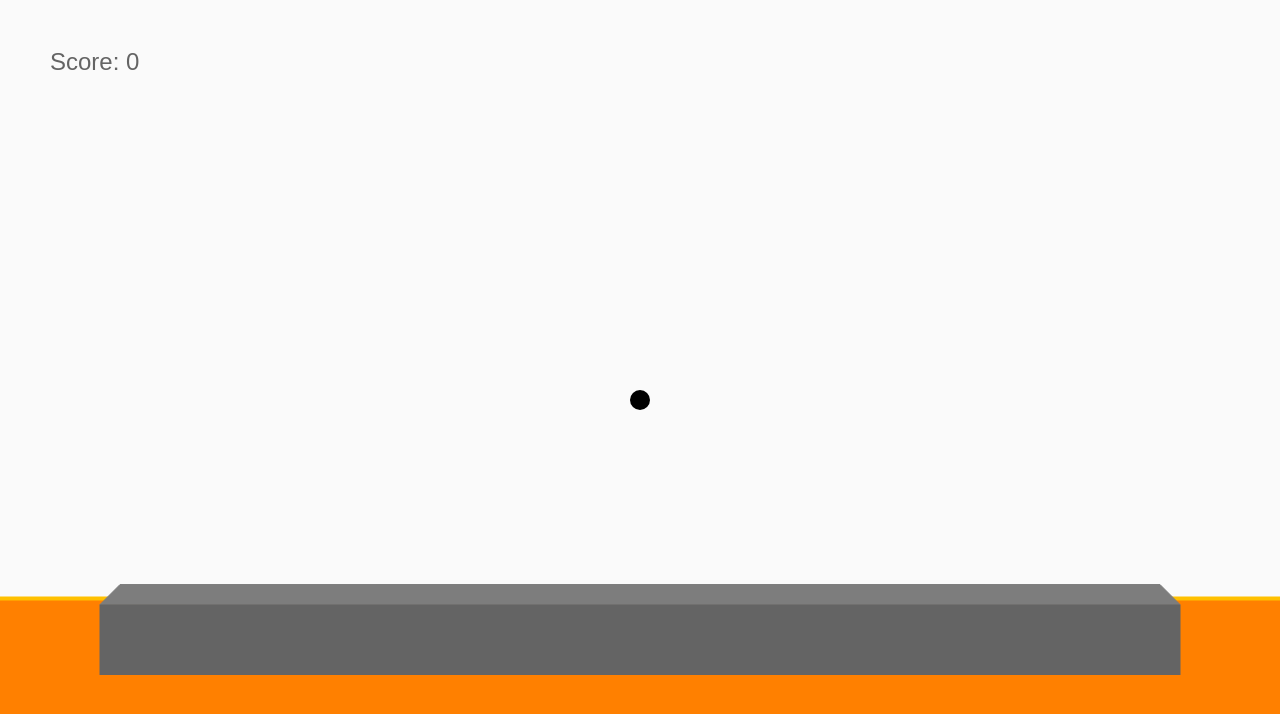
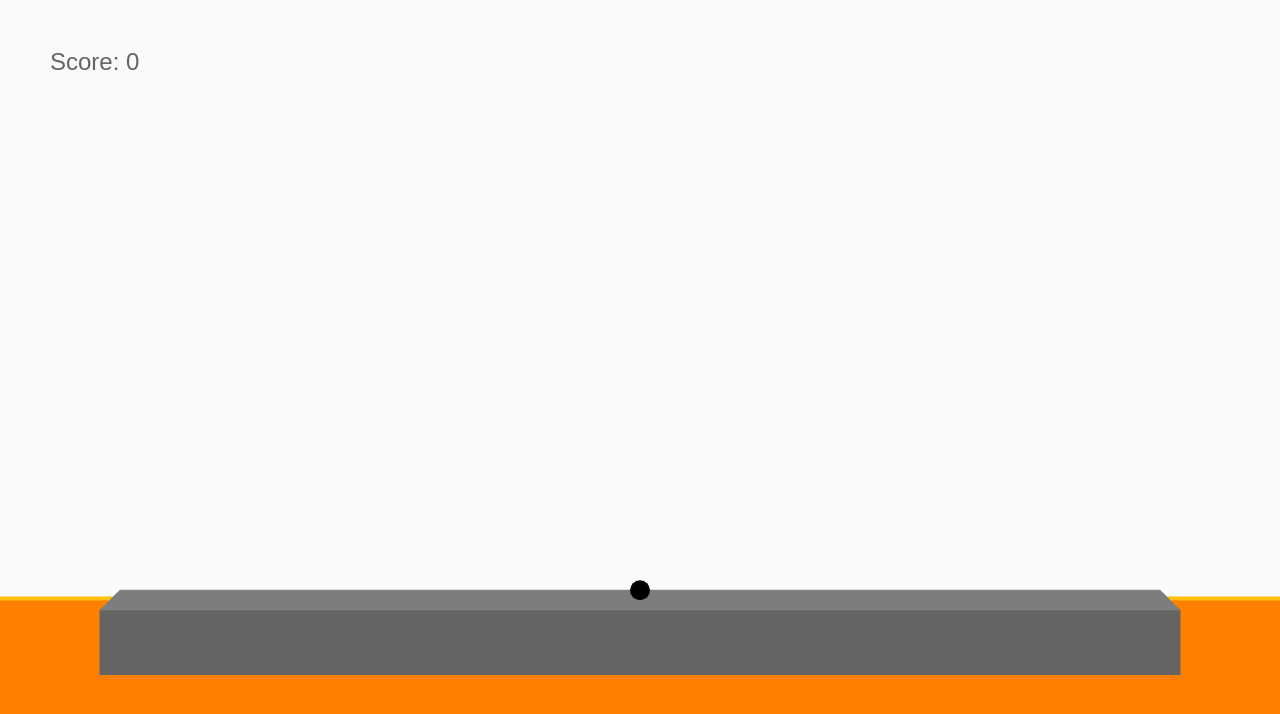
Before and after one commit to ogilliland/the-floor-is-lava, a plain HTML site: page index.html in a window 1280 px wide. Drawn offline with nearby package versions, Linux system fonts and the light colour scheme.

Commit message:
Collision and rock melting

```diff
--- a/index.html
+++ b/index.html
@@ -19,9 +19,10 @@
 	var ctx = canvas.getContext("2d");
 
 	// world building
-	var gravity = 0; // 0.5
+	var gravity = 0.5;
 	var friction = 0.2;
-	var meltRate = 0.05;
+	var meltRate = 0.2;
+	var score = 0;
 
 	// the floor is lava
 	var lavaMainColor = "#FF8000";
@@ -55,6 +56,8 @@
 		this.da = 0; // angular velocity
 		this.width = width;
 		this.height = height;
+		this.targetHeight = height;
+		this.targetY = y;
 	}
 
 	var rocks = new Array();
@@ -62,10 +65,20 @@
 		rocks.push(new Rock(x, y, width, height));
 	}
 
+	function meltRock(id, rate) {
+		if(rocks[id].targetHeight - rate > 0) {
+			rocks[id].targetHeight += (-1) * rate;
+			rocks[id].targetY += rate/2;
+		} else {
+			rocks[id].height = 0;
+			rocks[id].targetY = 200;
+		}
+	}
+
 	function drawScore() {
 		ctx.font = "24px Arial";
 		ctx.fillStyle = "#646464";
-		ctx.fillText("Score: " + 0, 50, 70);
+		ctx.fillText("Score: " + score, 50, 70);
 	}
 
 	function drawPlayer() {
@@ -146,13 +159,13 @@
 				calculateVertX(
 					rocks[i].x,
 					0.5 * rocks[i].width,
-					-0.5 * rocks[i].height + 10,
+					-0.5 * rocks[i].height,
 					rocks[i].a
 				),
 				calculateVertY(
 					rocks[i].y + (canvas.height - lavaMainHeight - lavaSurfaceHeight),
 					0.5 * rocks[i].width,
-					-0.5 * rocks[i].height + 10,
+					-0.5 * rocks[i].height,
 					rocks[i].a
 				)
 			);
@@ -160,13 +173,13 @@
 				calculateVertX(
 					rocks[i].x,
 					-0.5 * rocks[i].width,
-					-0.5 * rocks[i].height + 10,
+					-0.5 * rocks[i].height,
 					rocks[i].a
 				),
 				calculateVertY(
 					rocks[i].y + (canvas.height - lavaMainHeight - lavaSurfaceHeight),
 					-0.5 * rocks[i].width,
-					-0.5 * rocks[i].height + 10,
+					-0.5 * rocks[i].height,
 					rocks[i].a
 				)
 			);
@@ -195,13 +208,13 @@
 				calculateVertX(
 					rocks[i].x,
 					0.5 * rocks[i].width,
-					-0.5 * rocks[i].height + 10,
+					-0.5 * rocks[i].height,
 					rocks[i].a
 				),
 				calculateVertY(
 					rocks[i].y + (canvas.height - lavaMainHeight - lavaSurfaceHeight),
 					0.5 * rocks[i].width,
-					-0.5 * rocks[i].height + 10,
+					-0.5 * rocks[i].height,
 					rocks[i].a
 				)
 			);
@@ -209,13 +222,13 @@
 				calculateVertX(
 					rocks[i].x,
 					0.5 * rocks[i].width - 20,
-					-0.5 * rocks[i].height - 10,
+					-0.5 * rocks[i].height - 20,
 					rocks[i].a
 				),
 				calculateVertY(
 					rocks[i].y + (canvas.height - lavaMainHeight - lavaSurfaceHeight),
 					0.5 * rocks[i].width - 20,
-					-0.5 * rocks[i].height - 10,
+					-0.5 * rocks[i].height - 20,
 					rocks[i].a
 				)
 			);
@@ -223,13 +236,13 @@
 				calculateVertX(
 					rocks[i].x,
 					-0.5 * rocks[i].width + 20,
-					-0.5 * rocks[i].height - 10,
+					-0.5 * rocks[i].height - 20,
 					rocks[i].a
 				),
 				calculateVertY(
 					rocks[i].y + (canvas.height - lavaMainHeight - lavaSurfaceHeight),
 					-0.5 * rocks[i].width + 20,
-					-0.5 * rocks[i].height - 10,
+					-0.5 * rocks[i].height - 20,
 					rocks[i].a
 				)
 			);
@@ -237,13 +250,13 @@
 				calculateVertX(
 					rocks[i].x,
 					-0.5 * rocks[i].width,
-					-0.5 * rocks[i].height + 10,
+					-0.5 * rocks[i].height,
 					rocks[i].a
 				),
 				calculateVertY(
 					rocks[i].y + (canvas.height - lavaMainHeight - lavaSurfaceHeight),
 					-0.5 * rocks[i].width,
-					-0.5 * rocks[i].height + 10,
+					-0.5 * rocks[i].height,
 					rocks[i].a
 				)
 			);
@@ -256,6 +269,11 @@
 	}
 
 	function simulatePhysics() {
+		if(player.isAlive) {
+			if(jump > 0 && player.onGround) {
+				player.dy = -20;
+				player.onGround = false;
+			}
 			if(left - right > 0) {
 				if(player.dx < player.speed) {
 					player.dx += player.speed/10;
@@ -271,23 +289,68 @@
 			player.y += player.dy;
 			player.dy += gravity;
 			for(var i = 0; i < rocks.length; i++) {
-			// TODO - make player collide with rock surface
-
 				// rotate rocks
 				rocks[i].a += rocks[i].da;
 				rocks[i].da = (-0.0005) * rocks[i].a + 0.975 * rocks[i].da;
-			if(player.isAlive) { // TODO - check if player is on rock
-				rocks[i].da += (player.x - rocks[i].x)/2000000;
-				if(rocks[i].height > 10) {
-					rocks[i].height += (-1) * meltRate;
-					rocks[i].y += meltRate/2;
+				// melt rocks
+				rocks[i].height += (rocks[i].targetHeight - rocks[i].height)/10;
+				rocks[i].y += (rocks[i].targetY - rocks[i].y)/10;
+				// make player collide with rock surface
+				var leftPoint = calculateVertX(
+							rocks[i].x,
+							-0.5 * rocks[i].width,
+							-0.5 * rocks[i].height,
+							rocks[i].a
+				)
+				var rightPoint = calculateVertX(
+							rocks[i].x,
+							0.5 * rocks[i].width,
+							-0.5 * rocks[i].height,
+							rocks[i].a
+				)
+				if(player.x > leftPoint && player.x < rightPoint) {
+					var leftHeight = calculateVertY(
+								rocks[i].y + (canvas.height - lavaMainHeight - lavaSurfaceHeight),
+								-0.5 * rocks[i].width,
+								-0.5 * rocks[i].height,
+								rocks[i].a
+					)
+					var rightHeight = calculateVertY(
+								rocks[i].y + (canvas.height - lavaMainHeight - lavaSurfaceHeight),
+								0.5 * rocks[i].width,
+								-0.5 * rocks[i].height,
+								rocks[i].a
+					)
+					var slope = (rightHeight - leftHeight)/(rightPoint - leftPoint);
+					var rockSurface = leftHeight + slope * (player.x - leftPoint);
+					if(player.y + 20 > rockSurface && player.y < rockSurface + 20) {
+						if(player.onGround) {
+							// player is resting on rock
+							rocks[i].da += (player.x - rocks[i].x)/1000000;
+							meltRock(i, meltRate);
+						} else {
+							// player just landed on rock
+							if(i > score) {
+								score = i;
 							}
+							rocks[i].da += 2 * player.dy * (player.x - rocks[i].x)/1000000;
+							meltRock(i, 50 * meltRate);
+							player.onGround = true;
+						}
+						player.y = rockSurface - 20;
+						player.dy = 0;
+					}
+				}
+			}
+			if(player.y > canvas.height - lavaBottomHeight) {
+				player.isAlive = false;
 			}
 		}
 	}
 
 	var left = 0;
 	var right = 0;
+	var jump = 0;
 	window.onkeyup = function(e) {
 		var unicode = e.keyCode ? e.keyCode : e.charCode;
     	if(unicode == 37 || unicode == 65) {
@@ -295,6 +358,9 @@
 		}
 		if(unicode == 39 || unicode == 68) {
 			left = 0;
+		}
+		if(unicode == 87 || unicode == 38 || unicode == 32) {
+			jump = 0;
 		}
     }
 	window.onkeydown = function(e) {
@@ -305,11 +371,14 @@
 		if(unicode == 39 || unicode == 68) {
 			left = 1;
 		}
+		if(unicode == 87 || unicode == 38 || unicode == 32) {
+			jump = 1;
+		}
     }
 
     updateCanvas();
     var player = new Player(10, 10, canvas.width/2, canvas.height/2, 0, 0);
-    addRock(0.5 * canvas.width, 45, canvas.width - 200, 125);
+    addRock(0.5 * canvas.width, 40, canvas.width - 200, 125);
 
 	function draw() {
 		updateCanvas();
```
Lines whose indentation alone changed are shown as unchanged.
